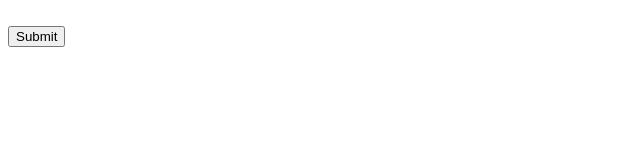
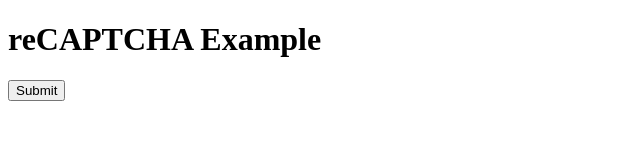
Before and after one commit to hassanutors/verify_recaptch, a plain HTML site: page index.html in a window 1280 px wide. Shown: the whole page, without its empty margins (0-640 px from the left). Drawn offline with Linux system fonts and the light colour scheme.

Commit message:
Update index.html

```diff
--- a/index.html
+++ b/index.html
@@ -1,14 +1,24 @@
 <!DOCTYPE html>
 <html>
-  <head>
-    <title>reCAPTCHA</title>
+<head>
+    <title>reCAPTCHA Example</title>
     <script src="https://www.google.com/recaptcha/enterprise.js?render=6LewUhgqAAAAAAdm08NL-fSd6NjMIhFTsdd0Gf60"></script>
-  </head>
-  <body>
-    <form action="YOUR_SUCCESS_URL" method="POST">
-      <div class="g-recaptcha" data-sitekey="6LewUhgqAAAAAAdm08NL-fSd6NjMIhFTsdd0Gf60"></div>
-      <br/>
-      <input type="submit" value="Submit">
+    <script>
+        function onSubmit(token) {
+            document.getElementById("response").innerText = `reCAPTCHA response token: ${token}`;
+        }
+    </script>
+</head>
+<body>
+    <h1>reCAPTCHA Example</h1>
+    <form id="demo-form">
+        <button class="g-recaptcha"
+            data-sitekey="6LewUhgqAAAAAAdm08NL-fSd6NjMIhFTsdd0Gf60"
+            data-callback='onSubmit'
+            data-action='submit'>
+          Submit
+        </button>
     </form>
-  </body>
+    <div id="response"></div>
+</body>
 </html>
```
